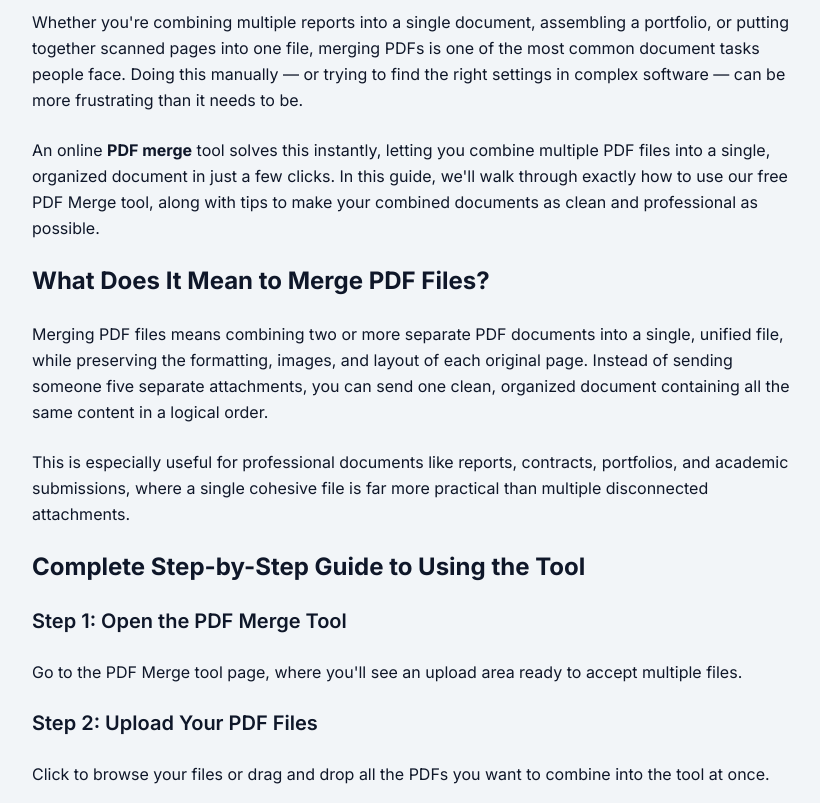
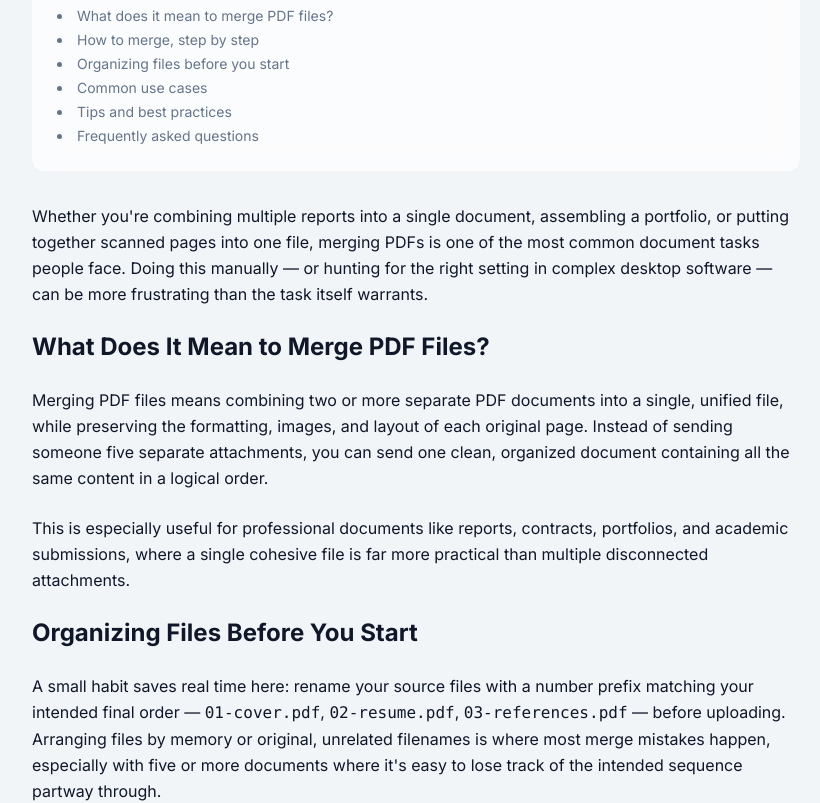
Before and after one commit to surajkumar122024-star/ok01, a Next.js app: page /blog/how-to-merge-pdf-files in a window 1280 px wide. Shown: the part 480-1283 px from the top of the page, without its empty margins (224-1044 px from the left). Built offline with nearby package versions, Linux system fonts and the light colour scheme.

Commit message:
Improve pdf-merge article: fix irrelevant Related Tools links, add TOC, file-organizing tips section, sharpen password-protected FAQ — expand to ~1280 words

```diff
--- a/src/app/blog/how-to-merge-pdf-files/page.tsx
+++ b/src/app/blog/how-to-merge-pdf-files/page.tsx
@@ -36,20 +36,44 @@ export default function HowToMergePdfFilesArticle() {
 
         <hr className="border-border" />
 
+        {/* Table of Contents */}
+        <nav className="glass rounded-xl border p-6 space-y-2 text-sm">
+          <p className="font-semibold mb-2">In this guide</p>
+          <ul className="space-y-1 list-disc list-inside text-muted-foreground">
+            <li><a href="#what-is" className="hover:text-primary">What does it mean to merge PDF files?</a></li>
+            <li><a href="#how-to" className="hover:text-primary">How to merge, step by step</a></li>
+            <li><a href="#organizing" className="hover:text-primary">Organizing files before you start</a></li>
+            <li><a href="#use-cases" className="hover:text-primary">Common use cases</a></li>
+            <li><a href="#tips" className="hover:text-primary">Tips and best practices</a></li>
+            <li><a href="#faq" className="hover:text-primary">Frequently asked questions</a></li>
+          </ul>
+        </nav>
+
         {/* Content */}
         <div className="prose prose-neutral dark:prose-invert max-w-none space-y-6 text-base leading-relaxed">
 
-          <h2 className="text-2xl font-bold mt-8">Introduction</h2>
+          <p>
+            Whether you're combining multiple reports into a single document, assembling a portfolio,
+            or putting together scanned pages into one file, merging PDFs is one of the most common
+            document tasks people face. Doing this manually — or hunting for the right setting in
+            complex desktop software — can be more frustrating than the task itself warrants.
+          </p>
 
-          <p>Whether you're combining multiple reports into a single document, assembling a portfolio, or putting together scanned pages into one file, merging PDFs is one of the most common document tasks people face. Doing this manually — or trying to find the right settings in complex software — can be more frustrating than it needs to be.</p>
-          <p>An online <strong>PDF merge</strong> tool solves this instantly, letting you combine multiple PDF files into a single, organized document in just a few clicks. In this guide, we'll walk through exactly how to use our free PDF Merge tool, along with tips to make your combined documents as clean and professional as possible.</p>
-
-          <h2 className="text-2xl font-bold mt-8">What Does It Mean to Merge PDF Files?</h2>
+          <h2 id="what-is" className="text-2xl font-bold mt-8">What Does It Mean to Merge PDF Files?</h2>
 
           <p>Merging PDF files means combining two or more separate PDF documents into a single, unified file, while preserving the formatting, images, and layout of each original page. Instead of sending someone five separate attachments, you can send one clean, organized document containing all the same content in a logical order.</p>
           <p>This is especially useful for professional documents like reports, contracts, portfolios, and academic submissions, where a single cohesive file is far more practical than multiple disconnected attachments.</p>
 
-          <h2 className="text-2xl font-bold mt-8">Complete Step-by-Step Guide to Using the Tool</h2>
+          <h2 id="organizing" className="text-2xl font-bold mt-8">Organizing Files Before You Start</h2>
+          <p>
+            A small habit saves real time here: rename your source files with a number prefix matching
+            your intended final order — <code>01-cover.pdf</code>, <code>02-resume.pdf</code>,{' '}
+            <code>03-references.pdf</code> — before uploading. Arranging files by memory or original,
+            unrelated filenames is where most merge mistakes happen, especially with five or more
+            documents where it's easy to lose track of the intended sequence partway through.
+          </p>
+
+          <h2 id="how-to" className="text-2xl font-bold mt-8">Complete Step-by-Step Guide to Using the Tool</h2>
 
           <h3 className="text-xl font-semibold mt-6">Step 1: Open the PDF Merge Tool</h3>
           <p>Go to the PDF Merge tool page, where you'll see an upload area ready to accept multiple files.</p>
@@ -85,7 +109,7 @@ export default function HowToMergePdfFilesArticle() {
           <p><strong>4. Preserves Original Quality</strong> Unlike some conversion processes, merging PDFs doesn't compress or degrade the quality of the original pages.</p>
           <p><strong>5. Works Without Specialized Software</strong> You don't need Adobe Acrobat or any other paid software — the entire process happens online, for free.</p>
 
-          <h2 className="text-2xl font-bold mt-8">Common Use Cases</h2>
+          <h2 id="use-cases" className="text-2xl font-bold mt-8">Common Use Cases</h2>
 
           <ul className="list-disc pl-6 space-y-2">
           <li><strong>Combining multiple scanned pages</strong> into a single, organized document.</li>
@@ -97,7 +121,7 @@ export default function HowToMergePdfFilesArticle() {
           <li><strong>Building a design or photography portfolio</strong> by merging individual project PDFs into one presentation-ready file.</li>
           </ul>
 
-          <h2 className="text-2xl font-bold mt-8">Tips &amp; Best Practices</h2>
+          <h2 id="tips" className="text-2xl font-bold mt-8">Tips &amp; Best Practices</h2>
 
           <ul className="list-disc pl-6 space-y-2">
           <li>Arrange your files in the correct order before uploading, or use the tool's reordering feature immediately after upload to avoid confusion later.</li>
@@ -108,7 +132,7 @@ export default function HowToMergePdfFilesArticle() {
           <li>Keep your original individual PDF files as backups in case you need to make adjustments or re-merge with different files later.</li>
           </ul>
 
-          <h2 className="text-2xl font-bold mt-8">Frequently Asked Questions</h2>
+          <h2 id="faq" className="text-2xl font-bold mt-8">Frequently Asked Questions</h2>
           <h3 className="text-lg font-semibold mt-4">What does it mean to merge PDF files?</h3>
           <p>Merging PDF files means combining two or more separate PDF documents into a single, unified file while preserving the original formatting and content of each page.</p>
           <h3 className="text-lg font-semibold mt-4">How many PDF files can I merge at once?</h3>
@@ -120,7 +144,7 @@ export default function HowToMergePdfFilesArticle() {
           <h3 className="text-lg font-semibold mt-4">Is this PDF Merge tool free to use?</h3>
           <p>Yes, it's completely free with no sign-up, watermarks, or hidden charges.</p>
           <h3 className="text-lg font-semibold mt-4">Are password-protected PDFs supported for merging?</h3>
-          <p>Password-protected files may need to be unlocked first before merging, depending on the specific tool's capabilities.</p>
+          <p>Password-protected PDFs generally need to be unlocked first before their content can be read and merged, since the encryption prevents the tool from accessing the page data directly.</p>
           <h3 className="text-lg font-semibold mt-4">Can I merge PDFs on my phone?</h3>
           <p>Yes, the tool is fully responsive and works smoothly on smartphones and tablets through your mobile browser.</p>
           <h3 className="text-lg font-semibold mt-4">Is my document safe when I use an online PDF merge tool?</h3>
@@ -138,9 +162,9 @@ export default function HowToMergePdfFilesArticle() {
           <h2 className="text-2xl font-bold mt-8">Related Tools</h2>
           <ul className="list-disc pl-6 space-y-2">
             <li><Link href="/tools/pdf-split" className="text-primary hover:underline">PDF Split</Link> — separate a single PDF into multiple individual files.</li>
-            <li><Link href="/tools/json-formatter" className="text-primary hover:underline">JSON Formatter</Link> — format and validate data for your documentation projects.</li>
-            <li><Link href="/tools/word-counter" className="text-primary hover:underline">Word Counter</Link> — check text length before finalizing your combined document.</li>
-            <li><Link href="/tools/slug-generator" className="text-primary hover:underline">Slug Generator</Link> — create clean URLs for sharing your documents online.</li>
+            <li><Link href="/tools/image-to-pdf" className="text-primary hover:underline">Image to PDF</Link> — convert photos or scans into PDF pages before merging.</li>
+            <li><Link href="/tools/pdf-to-image" className="text-primary hover:underline">PDF to Image</Link> — extract a page from your merged document as an image.</li>
+            <li><Link href="/tools/compressor" className="text-primary hover:underline">Image Compressor</Link> — shrink source images before converting them to PDF pages.</li>
           </ul>
 
           {/* CTA */}
```
